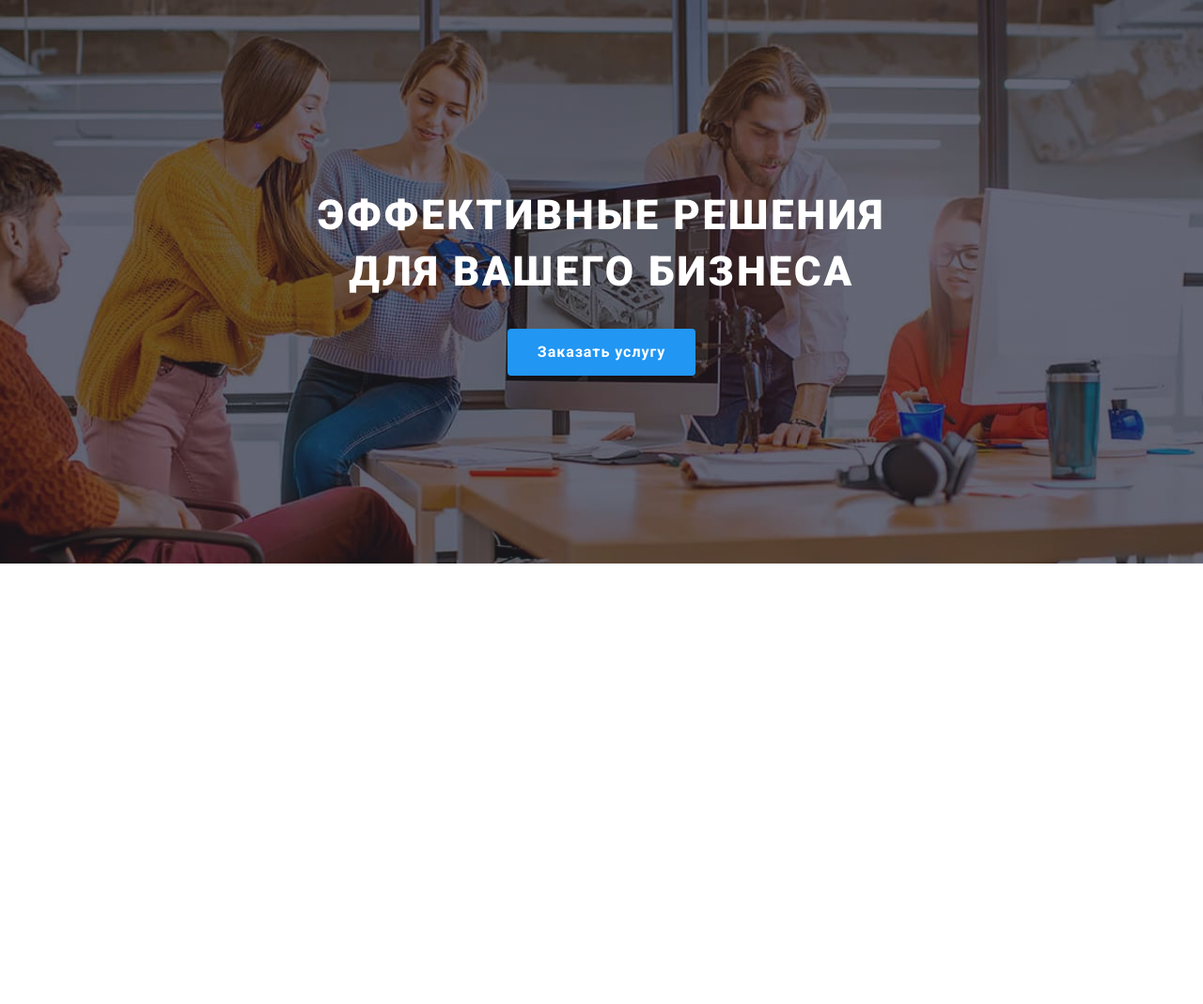
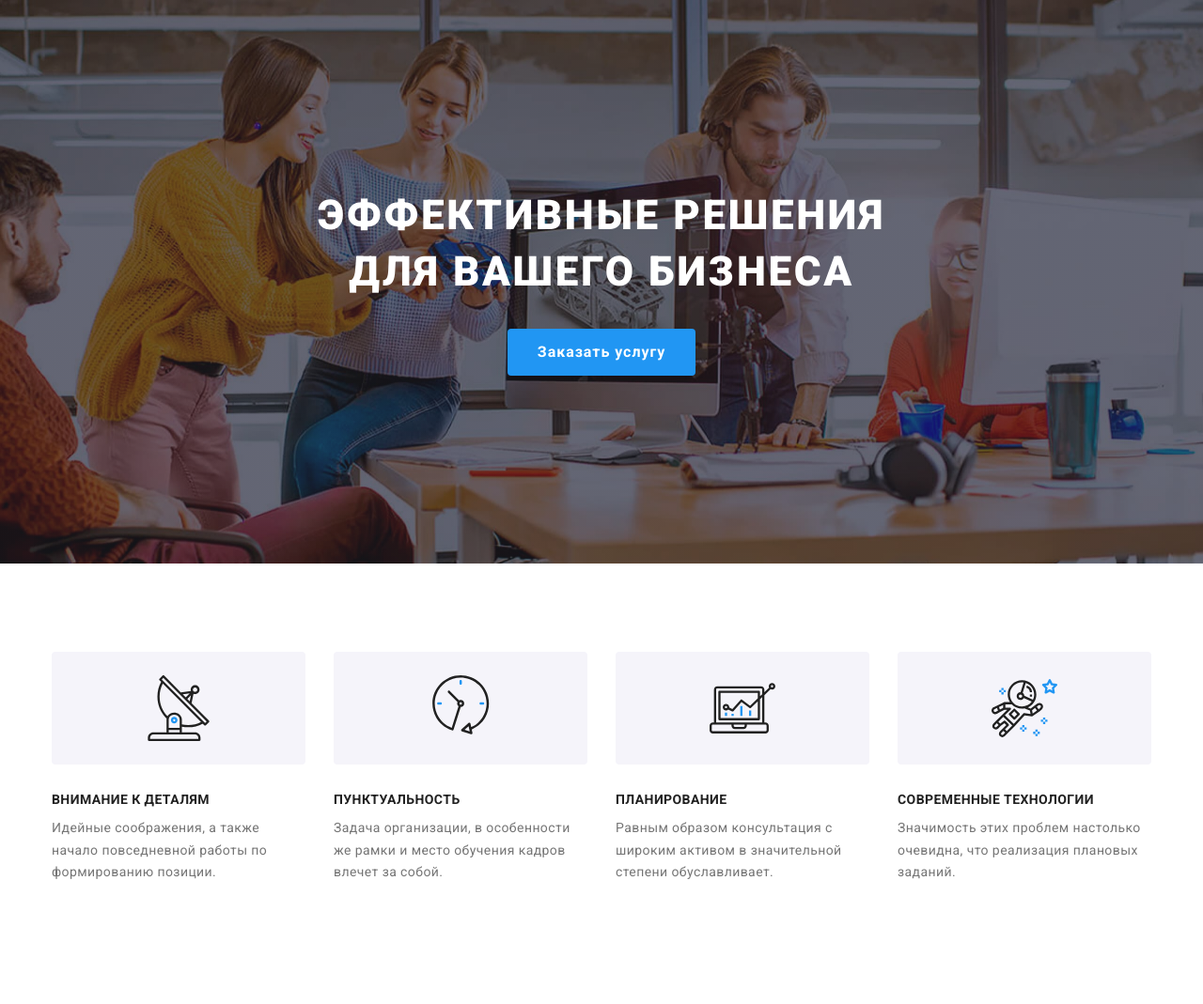
Before and after one commit to ViktoriaFomenko/goit-markup-hw-08, a plain HTML site: page index.html in a window 1280 px wide. Shown: the whole page at 94% size. Before the commit the page ends 800 px from the top, so only its background shows below. Drawn offline with nearby package versions, Linux system fonts and the light colour scheme.

Commit message:
hero+features

```diff
--- a/index.html
+++ b/index.html
@@ -66,7 +66,7 @@
 
   <!-- Features  -->
 
-  <!-- <section class="section">
+  <section class="section">
     <div class="container">
       <h2 class="visually-hidden" hidden>Преимущества</h2>
       <ul class="features">
@@ -116,7 +116,7 @@
         </li>
       </ul>
     </div>
-    </section> -->
+  </section>
 
   <!-- About us -->
 
--- a/sass/base/_reset.scss
+++ b/sass/base/_reset.scss
@@ -16,6 +16,7 @@ ul {
 
 img {
   display: block;
+  width: 100%;
   max-width: 100%;
   height: auto;
 }
--- a/sass/components/_section.scss
+++ b/sass/components/_section.scss
@@ -1,4 +1,4 @@
-.section {
-  padding-top: 94px;
-  padding-bottom: 94px;
-}
+// .section {
+//   padding-top: 94px;
+//   padding-bottom: 94px;
+// }
--- a/sass/layouts/_features.scss
+++ b/sass/layouts/_features.scss
@@ -1,14 +1,46 @@
 .features {
-  display: flex;
-  margin-left: -30px;
+  padding-top: 60px;
+  padding-bottom: 60px;
+
+  @media screen and (min-width: 768px) {
+    display: flex;
+    flex-wrap: wrap;
+    margin-left: -30px;
+  }
+  @media screen and (min-width: 1200px) {
+    padding-top: 94px;
+    padding-bottom: 94px;
+  }
 }
 
 .features__item {
-  flex-basis: calc(100% / 4 - 30px);
-  margin-left: 30px;
+  max-width: 450px;
+  height: 226px;
+  &:not(:last-child) {
+    margin-bottom: 30px;
+  }
+
+  @media screen and (min-width: 768px) {
+    width: calc(100% / 2 - 30px);
+    margin-left: 30px;
+    width: 354px;
+    height: 251px;
+    margin-bottom: 0;
+    &:nth-child(-n + 2) {
+      margin-bottom: 30px;
+    }
+  }
+
+  @media screen and (min-width: 1200px) {
+    flex-basis: calc(100% / 4 - 30px);
+    margin-left: 30px;
+    width: 270px;
+    height: 251px;
+  }
 }
+
 .features__box {
-  width: 270px;
+  width: 100%;
   height: 120px;
   background-color: #f5f4fa;
   border-radius: 4px;
@@ -26,6 +58,10 @@
   letter-spacing: 0.03em;
   text-transform: uppercase;
   margin-bottom: 10px;
+  text-align: center;
+  @media screen and (min-width: 768px) {
+    text-align: start;
+  }
 }
 .features__text {
   color: var(--main-text-color);
--- a/sass/layouts/_hero.scss
+++ b/sass/layouts/_hero.scss
@@ -1,4 +1,3 @@
-
 .hero {
   // max-width: 1600px;
   // margin: 0 auto;
@@ -14,37 +13,49 @@
   padding-top: 118px;
   padding-bottom: 118px;
   @media (min-device-pixel-ratio: 2), (min-resolution: 192dpi), (min-resolution: 2dppx) {
-
     background-image: linear-gradient(rgba(47, 48, 58, 0.4), rgba(47, 48, 58, 0.4)),
       url(../images/hero-images/Hero-img-mob-2x.jpg);
   }
-
+}
 @media screen and (min-width: 768px) {
-
+  .hero {
     background-image: linear-gradient(rgba(47, 48, 58, 0.4), rgba(47, 48, 58, 0.4)),
       url(../images/hero-images/Hero-img-tab-1x.jpg);
   }
-@media screen and (min-width: 768px) and (min-device-pixel-ratio: 2), screen and (min-width: 768px) and (min-resolution: 192dpi),
-screen and (min-width: 768px) and (min-resolution: 2dppx) {
+}
+
+@media screen and (min-width: 768px),
+  (min-device-pixel-ratio: 2),
+  (-webkit-min-device-pixel-ratio: 2),
+  (min-resolution: 192dpi),
+  (min-resolution: 2dppx) {
+  .hero {
     background-image: linear-gradient(rgba(47, 48, 58, 0.4), rgba(47, 48, 58, 0.4)),
       url(../images/hero-images/Hero-img-tab-2x.jpg);
   }
+}
+
 @media screen and (min-width: 1200px) {
-
+  .hero {
     padding-top: 200px;
     padding-bottom: 200px;
     background-image: linear-gradient(rgba(47, 48, 58, 0.4), rgba(47, 48, 58, 0.4)),
       url(../images/hero-images/Hero-img-desc-1x.jpg);
   }
-@media screen and (min-width: 1200px) and (min-device-pixel-ratio: 2), screen and (min-width: 1200px) and (min-resolution: 192dpi),
-screen and (min-width: 1200px) and (min-resolution: 2dppx) {
+}
+
+@media screen and (min-width: 1200px),
+  (min-device-pixel-ratio: 2),
+  (-webkit-min-device-pixel-ratio: 2),
+  (min-resolution: 192dpi),
+  (min-resolution: 2dppx) {
+  .hero {
     background-image: linear-gradient(rgba(47, 48, 58, 0.4), rgba(47, 48, 58, 0.4)),
       url(../images/hero-images/Hero-img-desc-2x.jpg);
   }
 }
 
 .hero__title {
-
   color: var(--white);
   font-weight: 900;
   font-size: 26px;
@@ -57,7 +68,6 @@ screen and (min-width: 1200px) and (min-resolution: 2dppx) {
   max-width: 360px;
 
   @media screen and (min-width: 1200px) {
-
     color: var(--white);
     font-weight: 900;
     font-size: 44px;
@@ -87,7 +97,8 @@ screen and (min-width: 1200px) and (min-resolution: 2dppx) {
   border-radius: 4px;
   box-shadow: 0px 4px 4px rgba(0, 0, 0, 0.15);
   transition: background-color 250ms cubic-bezier(0.4, 0, 0.2, 1);
-  &:hover, &:focus {
+  &:hover,
+  &:focus {
     background-color: #188ce8;
   }
 }
```
Also changed, not shown: css/main.css, css/main.min.css, 2 other files. Lines whose indentation alone changed are shown as unchanged.
